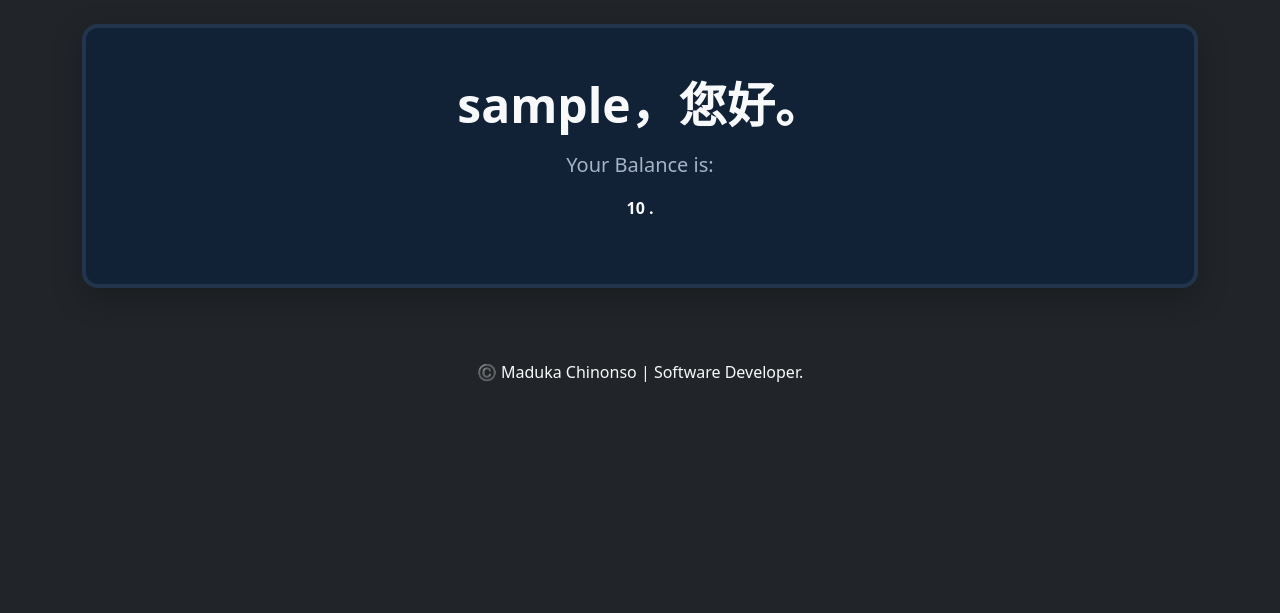
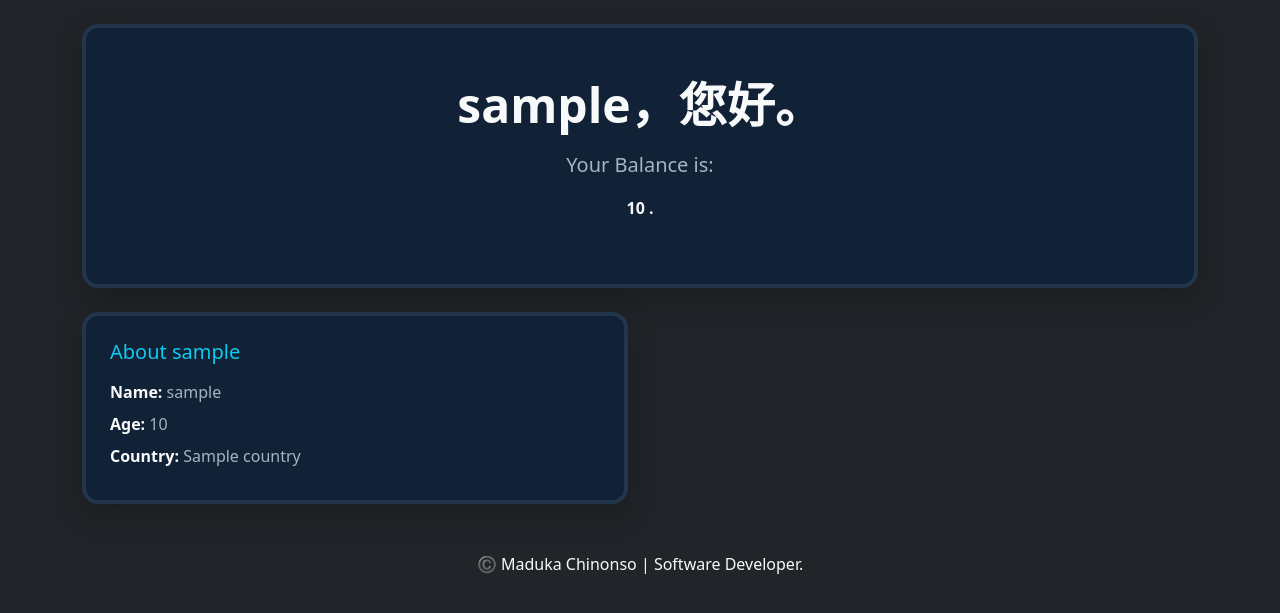
Before and after one commit to Mario-Chinonso/multi-currency-bank-flask, a Python web app: template GUI/templates/index.html in a window 1280 px wide. Shown: the top 613 px of the page. Run offline with Jinja, Linux system fonts and the light colour scheme; the template is opened without the code that fills it: most values are stand-ins (such as "Sample title", 1, 10 or a date in 2020).

Commit message:
First Copy

```diff
--- a/GUI/templates/index.html
+++ b/GUI/templates/index.html
@@ -28,6 +28,20 @@
 	  <p class="display-4"></p>
 	<p class="display-5 text-success"></p>
     </section>
+	<div class="row g-4">
+		<div class="col-sm-6">
+			<section class="card-dark rounded-4 p-4 h-100">
+			<h2 class="h5 mb-3 text-info">
+				About {{username_1}}
+			</h2>
+			<ul class="list-unstyled mb-0 text-soft">
+				<li class="mb-2"><strong class="text-light">Name: </strong>{{username_1}} </li>
+				<li class="mb-2"><strong class="text-light">Age: </strong>{{age}} </li>
+				<li class="mb-2"><strong class="text-light">Country: </strong>{{country}} </li>
+			</ul>
+			</section>
+		</div>
+	</div>
 	</div>
 
 	<p class="text-center textsoft mt-4 mb-0">©️ Maduka Chinonso | Software Developer.</p>
```
